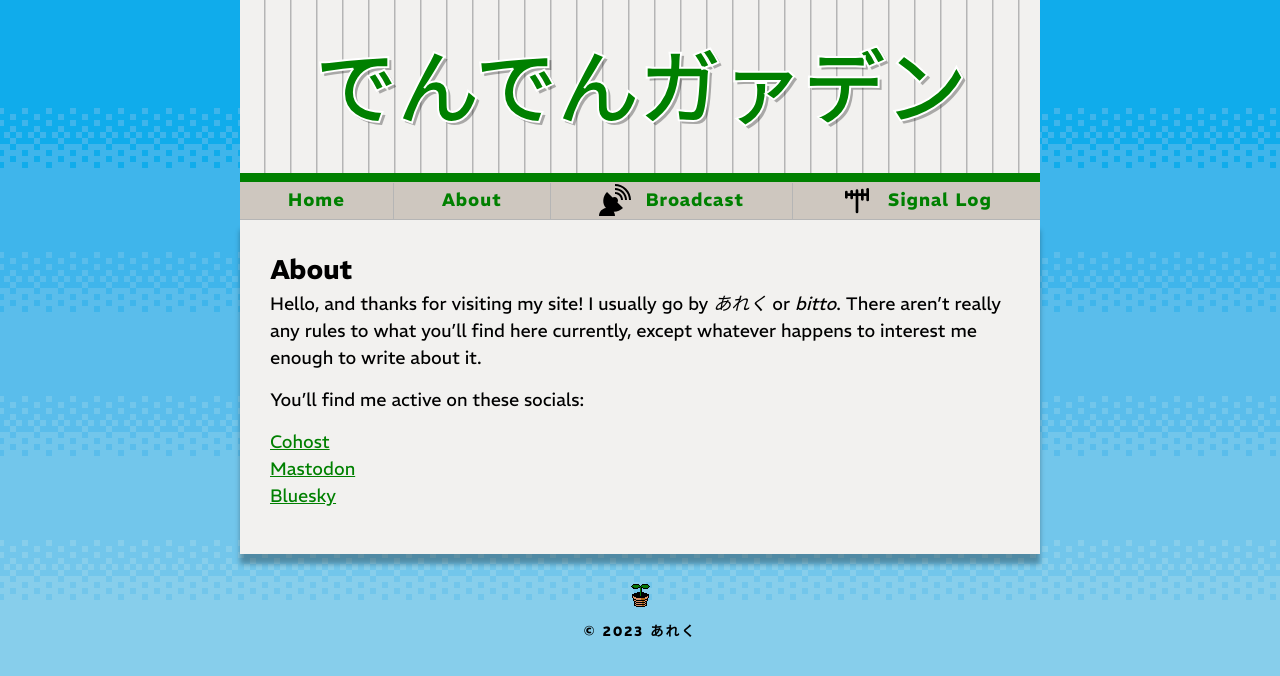
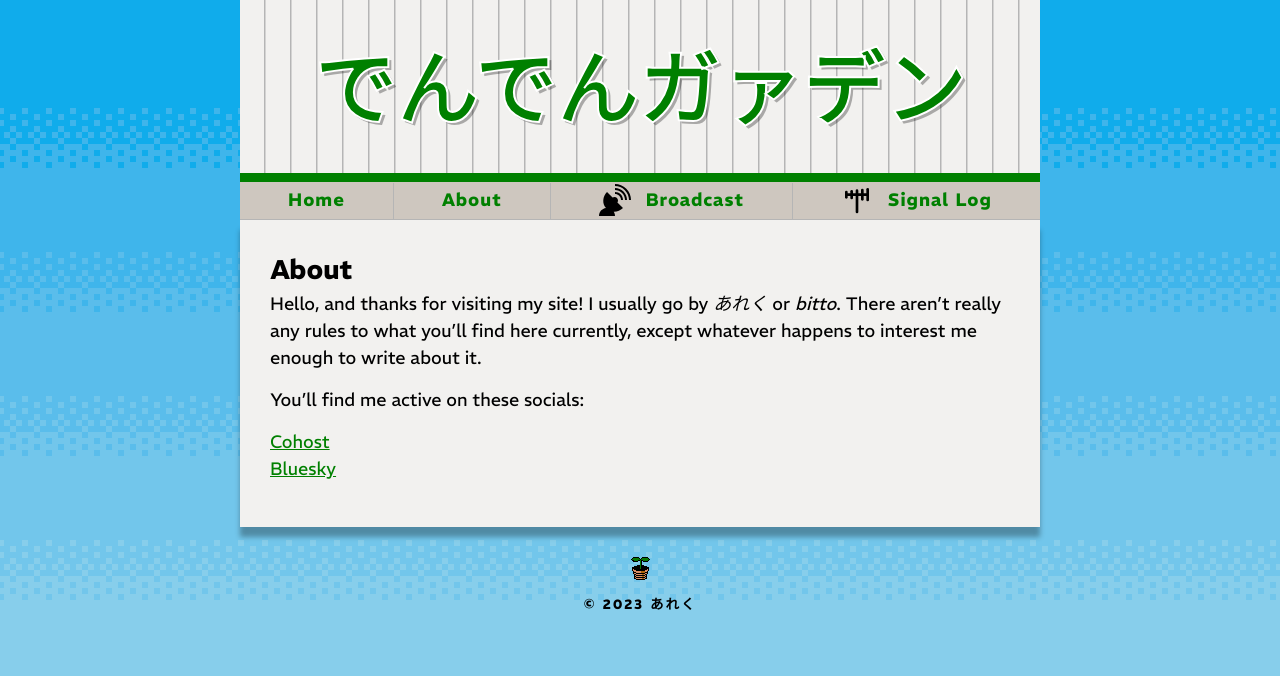
Before and after one commit to dendengarden/dendengarden.github.io, a Jekyll site: the page built from about/index.markdown, in a window 1280 px wide. Shown: the top 676 px of the page. Built offline with Jekyll 4.4.1, drawn with Linux system fonts in a browser that asks for light colours.

```diff
--- a/about/index.markdown
+++ b/about/index.markdown
@@ -13,5 +13,4 @@ Hello, and thanks for visiting my site! I usually go by *あれく* or *bitto*.
 You'll find me active on these socials:
 
 [Cohost](https://cohost.org/bitto/)<br />
-[Mastodon](https://kirakiratter.com/@bitbybyte)<br />
-[Bluesky](https://bsky.app/profile/bitbybyte.bsky.social)
+[Bluesky](https://bsky.app/profile/rocoro.co)
```
